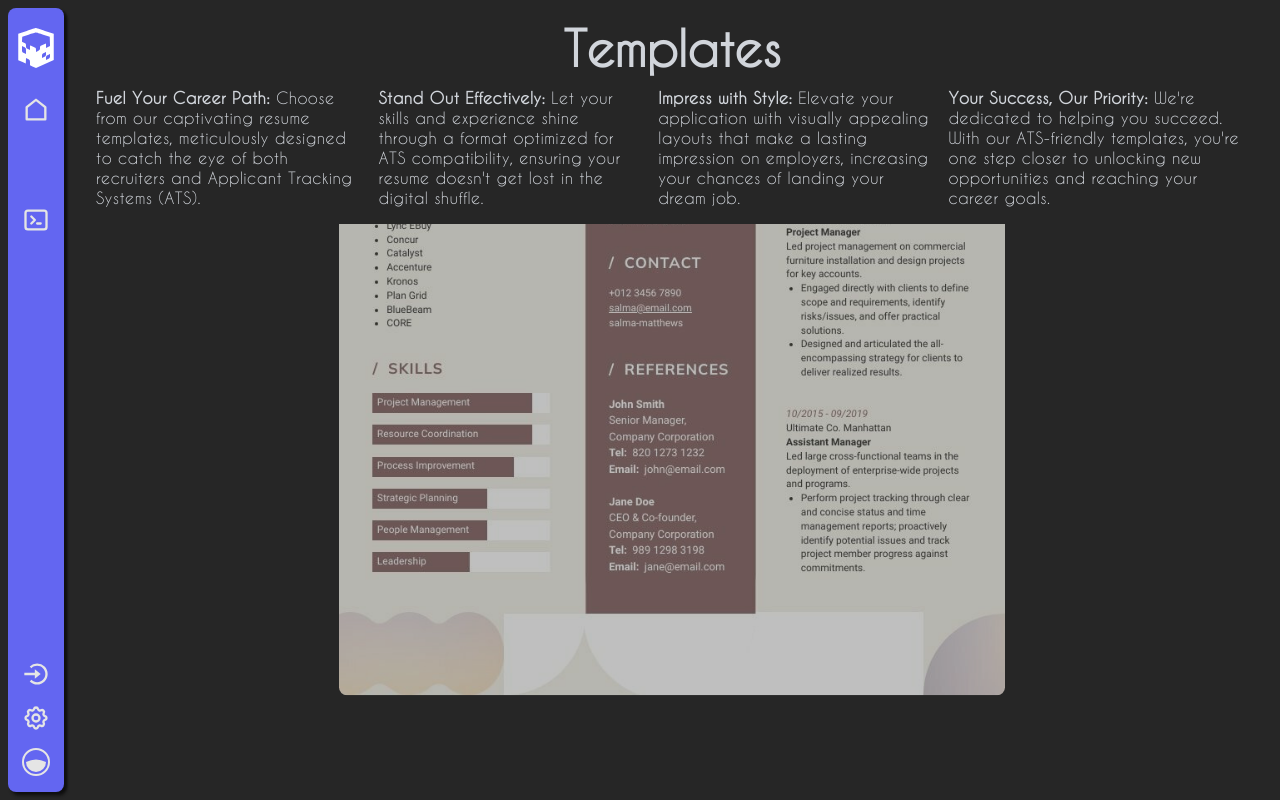
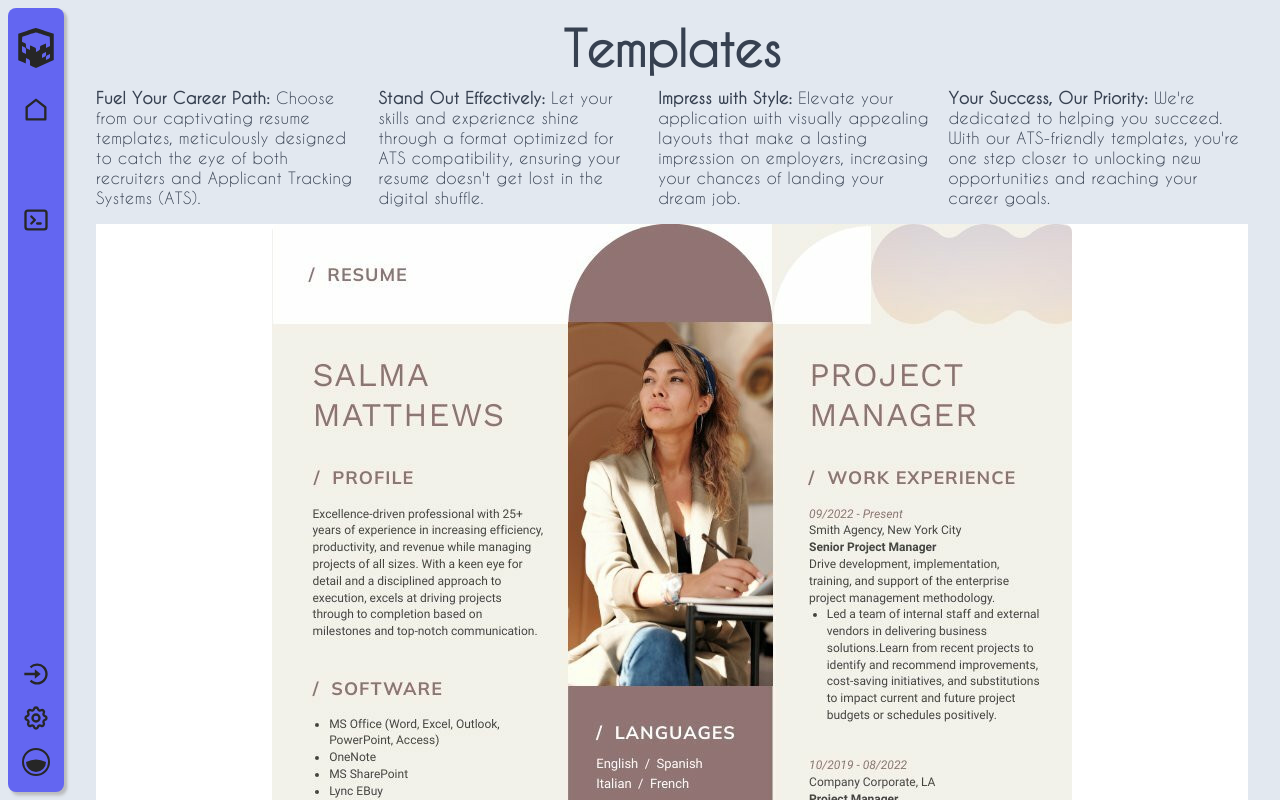
Before and after one commit to AbhayKrs/frameblock, a React (Create React App) app in the folder web/: page /templates in a window 1280 px wide. Shown: the top 800 px of the page. Built offline with nearby package versions, Linux system fonts and the light colour scheme; some icons are missing.

Commit message:
Deployment

```diff
--- a/web/src/components/Carousel.js
+++ b/web/src/components/Carousel.js
@@ -3,9 +3,9 @@ import { useNavigate } from 'react-router-dom';
 
 import { Swiper, SwiperSlide, useSwiper } from 'swiper/react';
 import 'swiper/css';
-import 'swiper/css/effect-fade';
 import 'swiper/css/pagination';
-import { Pagination } from 'swiper/modules';
+import { Pagination, Mousewheel, Keyboard } from 'swiper/modules';
+
 import TemplateSample from '../assets/images/template-sample.jpg';
 import { FaChevronRight, FaChevronLeft } from 'react-icons/fa6';
 import "../styles/Carousel.css";
@@ -15,7 +15,7 @@ const TemplateSlide = ({ children }) => {
     const navigate = useNavigate();
     return (
         <>
-            <img className='brightness-75 h-fit w-10/12 rounded-lg' src={TemplateSample} />
+            <img className='h-full rounded-lg' src={TemplateSample} />
             <div id="active-text" class="hidden flex-row items-center p-2 w-full">
                 <div>
                     <h1 className='font-caviar font-bold text-2xl text-gray-700 dark:text-gray-100'>The Eager</h1>
@@ -60,24 +60,22 @@ const Carousel = () => {
     return (
         <>
             <Swiper
-                initialSlide={12}
-                slidesPerView={slidesCount}
-                spaceBetween={0}
-                centeredSlides={true}
-                direction={'vertical'}
-                pagination={{
-                    clickable: true,
-                }}
-                modules={[Pagination]}
-            // className="w-full h-fit px-5 relative"
+                loop={true}
+                cssMode={true}
+                slidesPerView={1}
+                spaceBetween={30}
+                pagination={true}
+                navigation={true}
+                mousewheel={true}
+                keyboard={true}
+                modules={[Pagination, Mousewheel, Keyboard]}
+                className="mySwiper"
             >
-                <SlideNextButton />
                 {[0, 1, 2, 3, 4, 5, 6, 7, 8, 9, 10, 11, 12, 13, 14, 15, 16, 17, 18, 19, 20, 21, 22, 23, 24, 25, 26].map(item => (
-                    <SwiperSlide className='flex place-content-center items-center'>
+                    <SwiperSlide>
                         <TemplateSlide>{item}</TemplateSlide>
                     </SwiperSlide>
                 ))}
-                <SlidePrevButton />
             </Swiper >
         </>
     )
--- a/web/src/store/reducers/common.reducers.js
+++ b/web/src/store/reducers/common.reducers.js
@@ -1,7 +1,7 @@
 import { createSlice } from '@reduxjs/toolkit'
 
 const initialState = {
-    theme: 'dark',
+    theme: 'light',
     snack: {
         open: false,
         message: '',
--- a/web/src/styles/Carousel.css
+++ b/web/src/styles/Carousel.css
@@ -1,32 +1,17 @@
-.swiper-wrapper {
-	align-items: center;
+.swiper {
+	width: 100%;
+	height: 100%;
+	margin-left: auto;
+	margin-right: auto;
 }
 
 .swiper-slide {
-	flex-direction: column;
+	text-align: center;
+	font-size: 18px;
+	background: #fff;
+
+	/* Center slide text vertically */
+	display: flex;
+	justify-content: center;
+	align-items: center;
 }
-
-.swiper-slide-active #active-text {
-	display: flex;
-}
-
-.swiper-slide-active img {
-	width: 99%;
-	--tw-brightness: none;
-}
-
-.swiper-pagination {
-	position: relative;
-}
-
-.swiper-pagination-horizontal {
-	bottom: 0 !important;
-}
-
-.swiper-pagination-bullet {
-	background-color: #6b7280;
-}
-
-.swiper-pagination-bullet-active {
-	background-color: #6366f1;
-}
```
Also changed, not shown: 1 other file (tests, documents, lock files or other folders).
